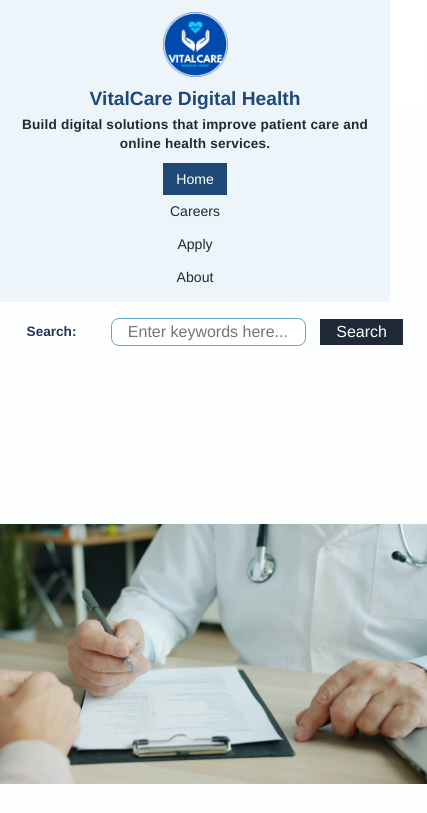
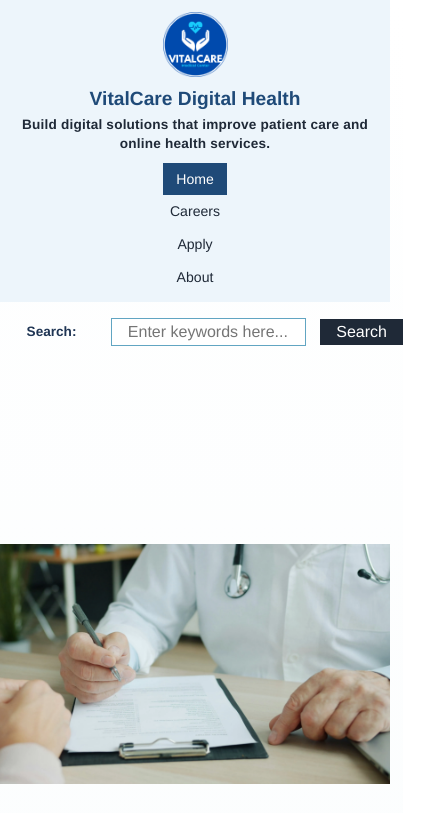
Before and after one commit to 104667483/Assignment-1, a plain HTML site: page index.html in a window 390 px wide. Shown: the top 813 px of the page, 427 px wide, since content can reach past the window. Drawn offline with Linux system fonts and the light colour scheme.

Commit message:
Fix index image container width

```diff
--- a/style/style.css
+++ b/style/style.css
@@ -107,6 +107,10 @@
     padding: 0.25em 1em;
 }
 
+input[id="search"] {
+    border-radius: 0 !important;
+}
+
 button:active {
     background-color: #61A5C2;
 }
@@ -114,7 +118,7 @@
 button {
         background-color: #1F2937;
         border: none;
-        padding: 0.25em 2em;
+        padding: 1em 2em;
         color: white;
 }
 
@@ -160,6 +164,10 @@
     button {
         padding: .25rem 1rem;
         font-size: 1rem;
+    }
+
+    .index-img-container {
+        width: 115%;
     }
 
     .index-h1 {
```
